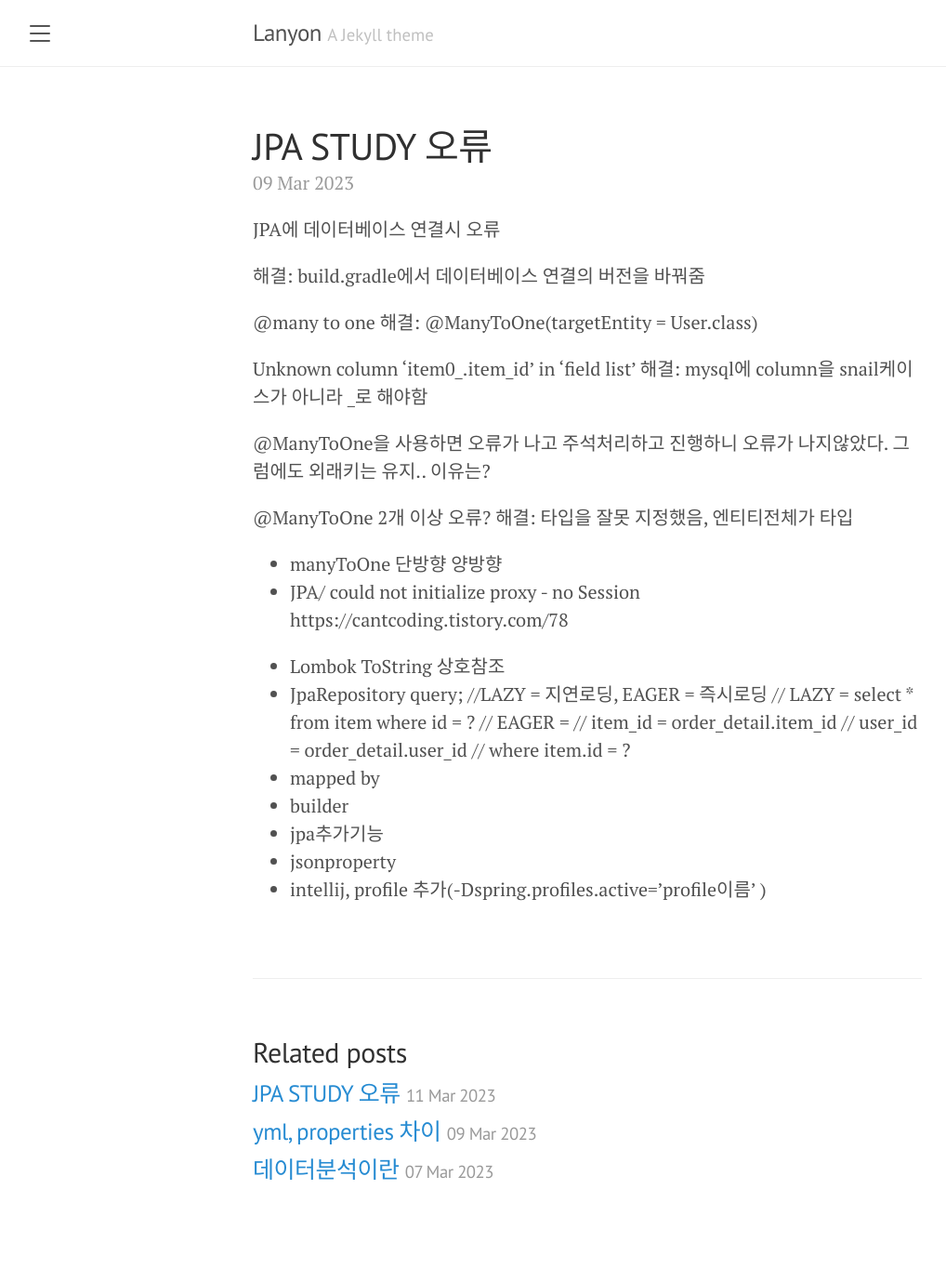
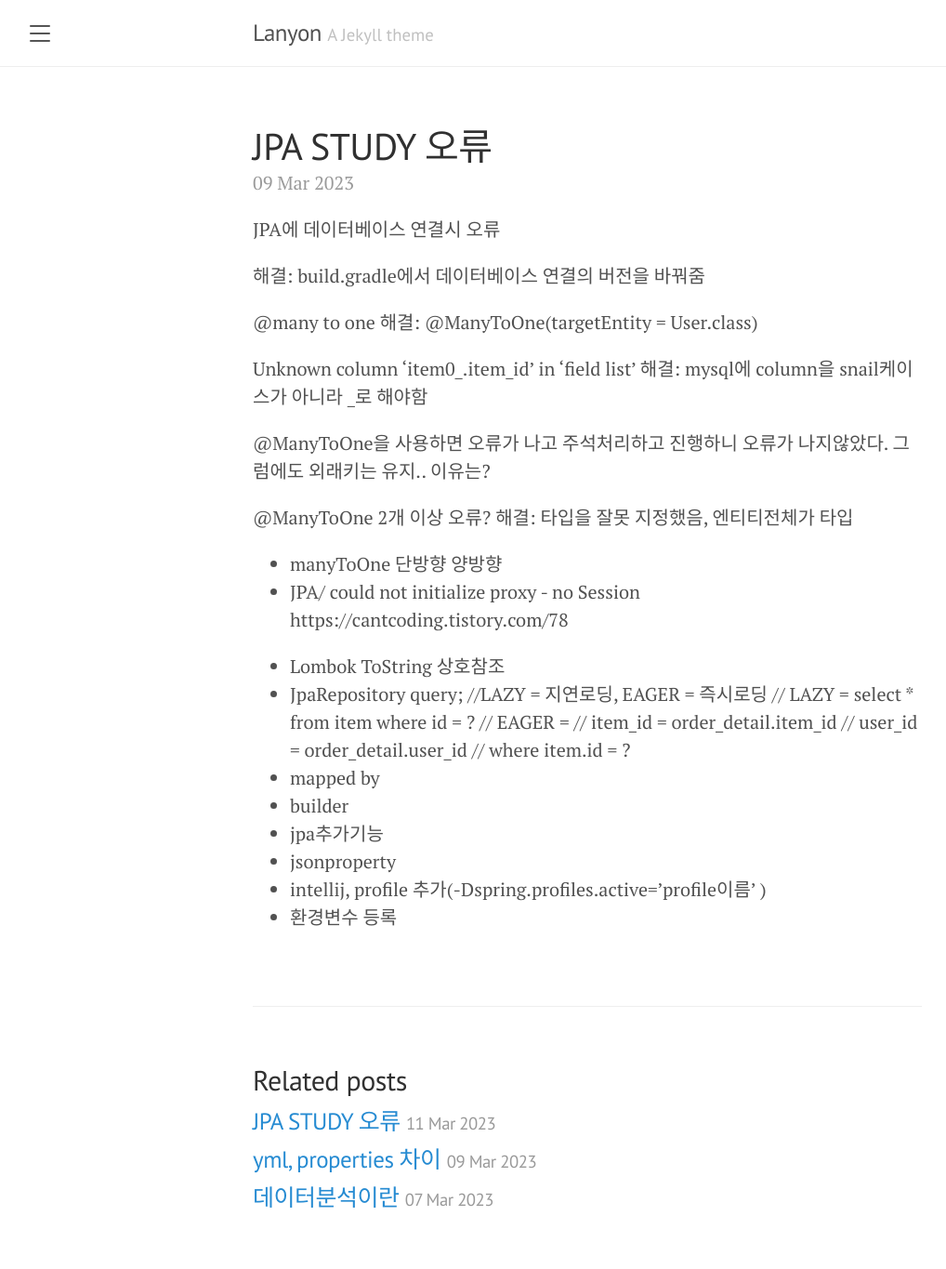
Before and after one commit to mycookie1/mycookie1.github.io, a Jekyll site: the page built from _posts/2023-03-09-JPA STUDY 오류.md, in a window 1280 px wide. Shown: the whole page at 93% size, without its empty margins (8-1026 px from the left). Built offline with Jekyll 4.4.1, drawn with Linux system fonts in a browser that asks for light colours; a file with an impossible date is left out; before the commit the page ends 1335 px from its top, so only the background shows below that.

Commit message:
[feat] 환경변수 등록

```diff
--- a/_posts/2023-03-09-JPA STUDY 오류.md
+++ b/_posts/2023-03-09-JPA STUDY 오류.md
@@ -36,3 +36,4 @@ https://cantcoding.tistory.com/78
 - jpa추가기능
 - jsonproperty
 - intellij, profile 추가(-Dspring.profiles.active='profile이름' )
+- 환경변수 등록
```
